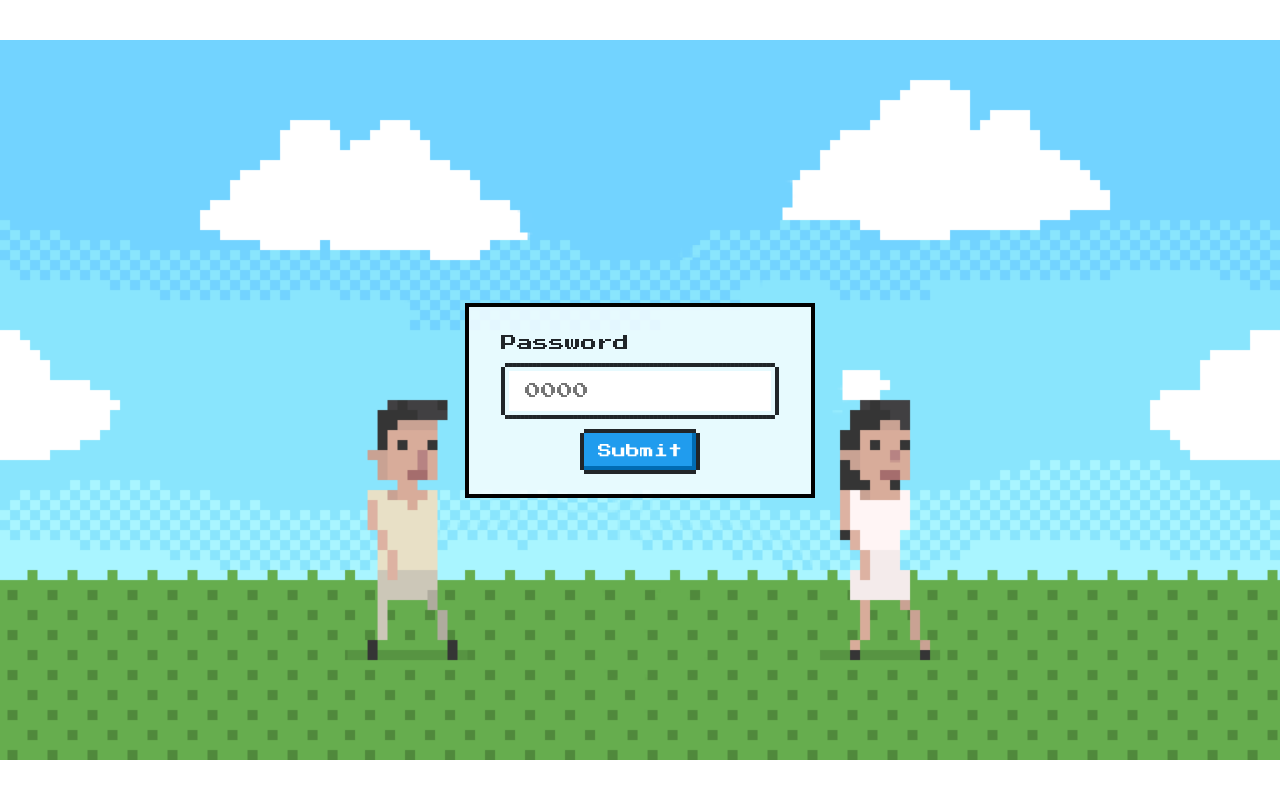
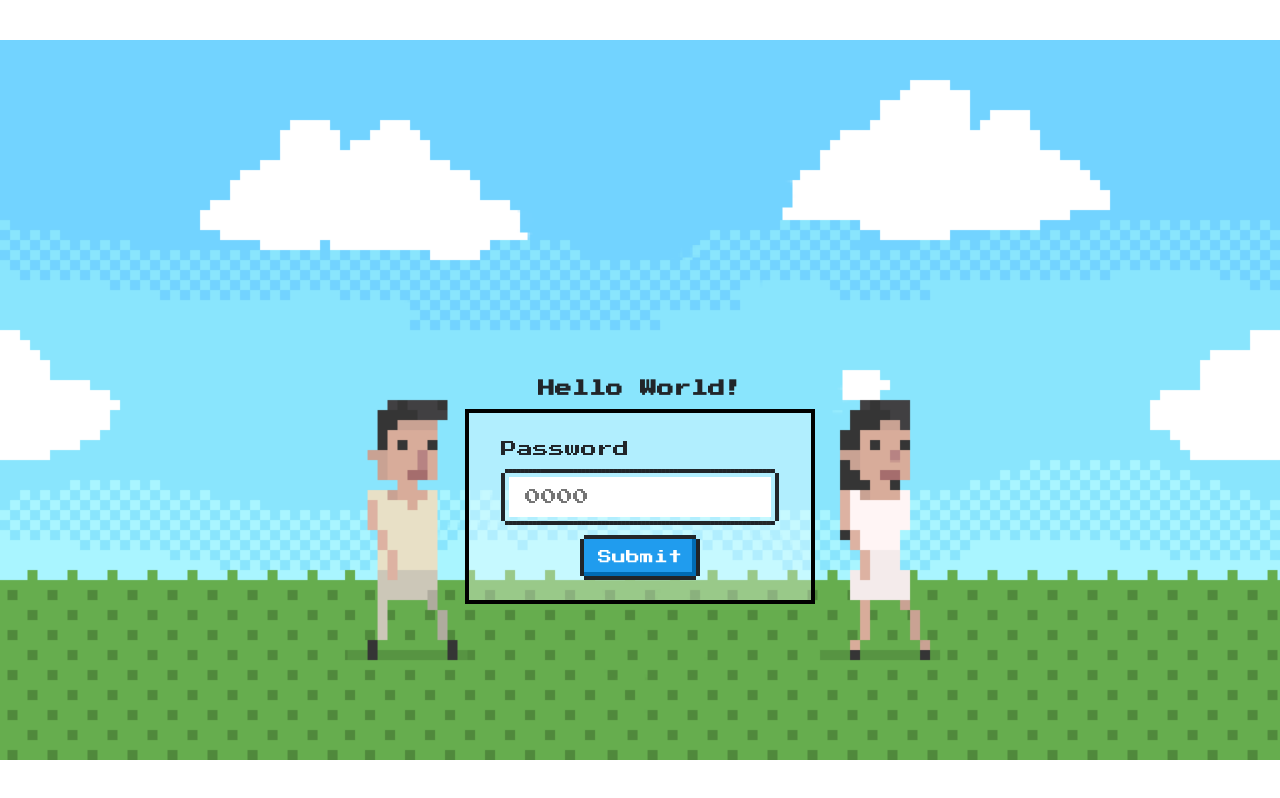
Before and after one commit to Booleanworks/RSVP, a plain HTML site: page index.html in a window 1280 px wide. Drawn offline with nearby package versions, Linux system fonts and the light colour scheme.

Commit message:
initial rev

```diff
--- a/index.html
+++ b/index.html
@@ -22,6 +22,14 @@
             flex-direction: column;
         }
 
+        .heading-text {
+            font-family: 'Press Start 2P', cursive;
+            font-size: 17px;
+            text-align: center;
+            margin-top: 180px;
+        }
+
+
         form {
             display: flex;
             flex-direction: column;
@@ -29,7 +37,7 @@
             max-width: 350px; /* Updated this line */
             width: 100%;
             padding: 1px;
-            background-color: rgba(255, 255, 255, 0.8);
+            background-color: rgba(255, 255, 255, 0.332);
 
         }
 
@@ -53,7 +61,7 @@
         @media (max-width: 480px) {
             form {
                 max-width: 220px; /* Updated this line */
-                margin-top: 470px;
+                margin-top: 280px;
             }
         }
     </style>
@@ -61,6 +69,7 @@
 
 
 <body>
+    <h1 class="heading-text">Hello World!</h1>
     <form class="nes-container">
         <div class="form-group">
             <label for="exampleInputPassword1">Password</label>
```
